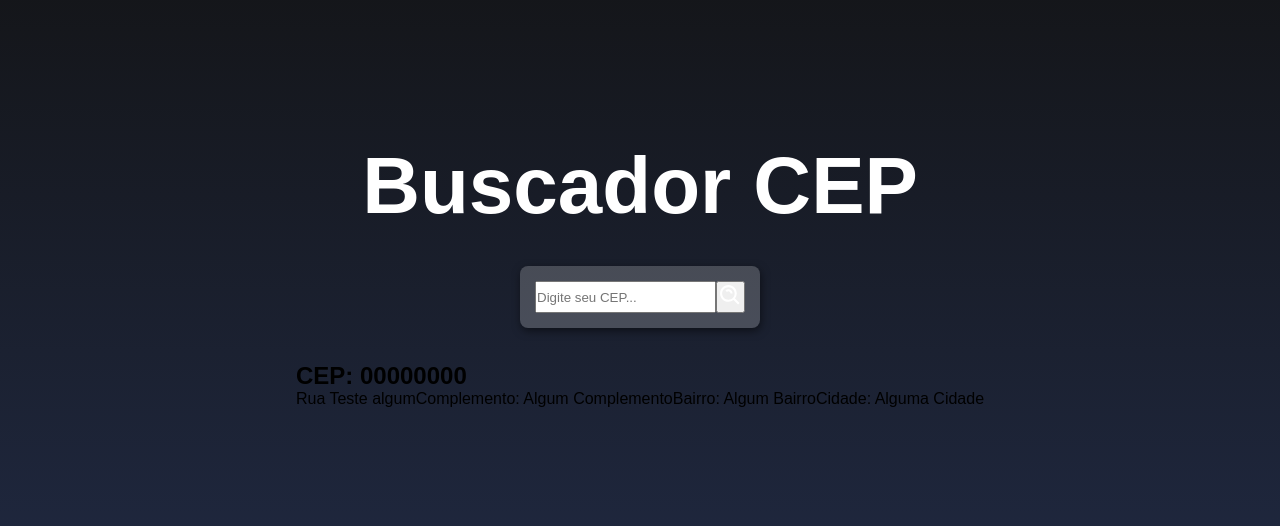
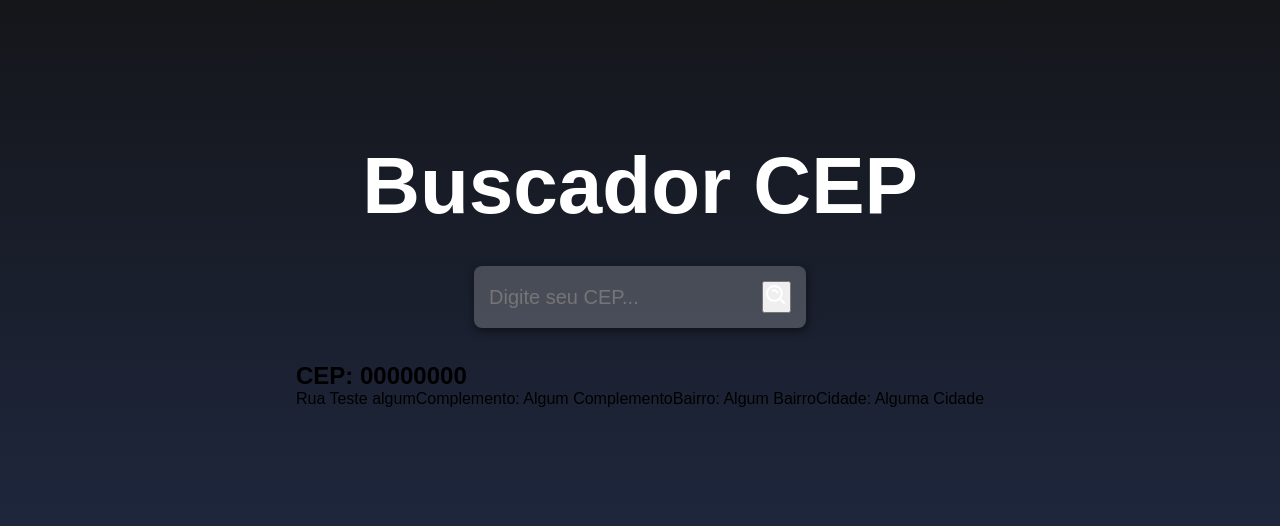
Before and after one commit to ArthurSobreira/zip-code-finder, a JavaScript app: page / in a window 1280 px wide. Shown: the part 126-652 px from the top of the page. Built offline with nearby package versions, Linux system fonts and the light colour scheme; the HTML template or start-up script is replaced by a standard one.

Commit message:
Update style.css

```diff
--- a/src/style.css
+++ b/src/style.css
@@ -22,6 +22,15 @@
     box-shadow: 1px 3px 8px rgba(0, 0, 0, 0.5);
 }
 
+.containerInput input {
+    background-color: transparent;
+    border: 0;
+    font-size: 20px;
+    color: #fff;
+    outline: none;
+    margin-right: 8px;
+}
+
 @keyframes flipTitle {
     from{
         transform: rotateX(90deg);
```
